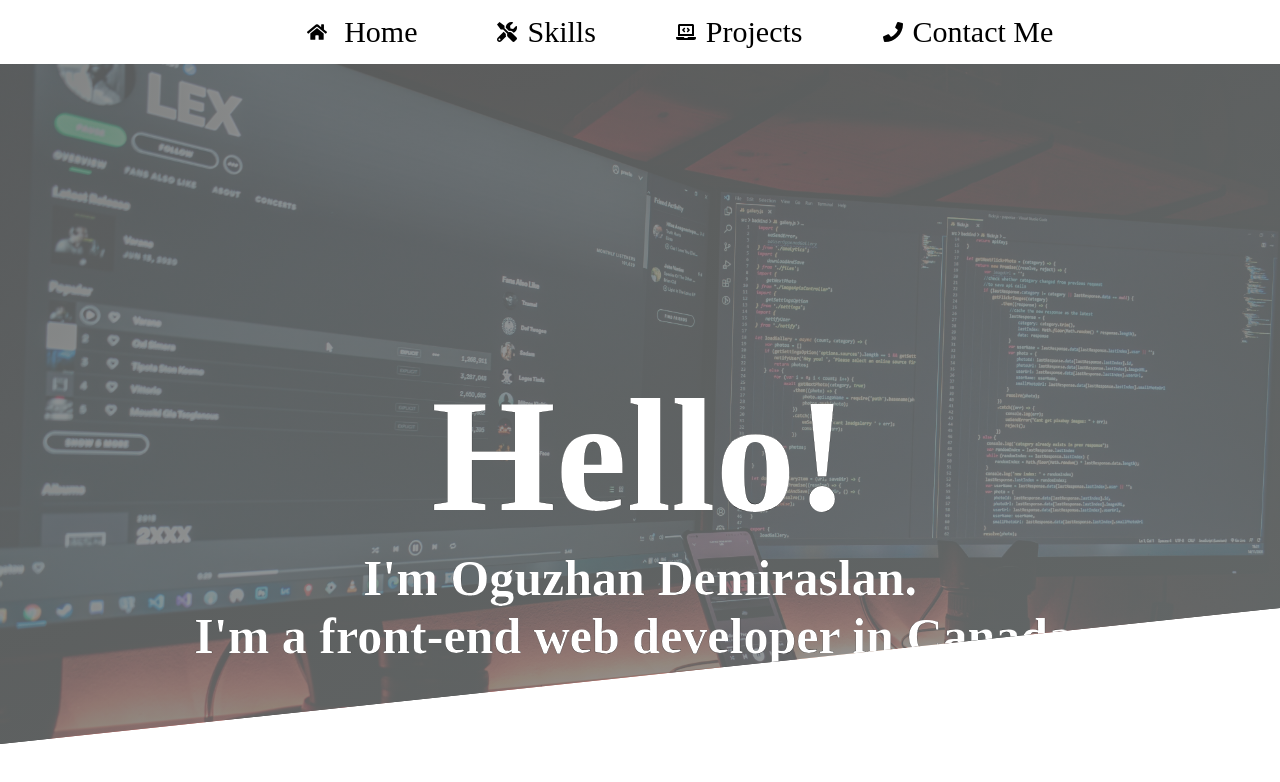
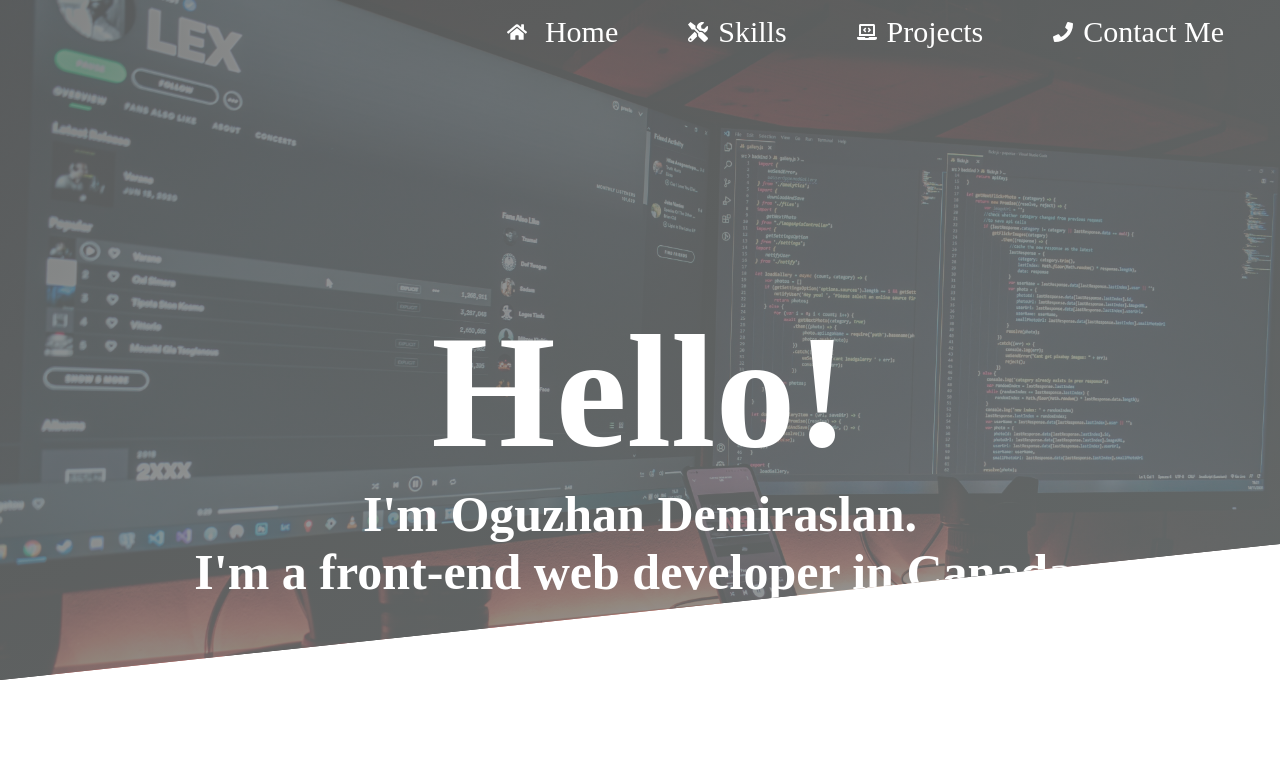
Before and after one commit to OzzyDm/portfolio, a Next.js app: page / in a window 1280 px wide. Shown: the top 782 px of the page. Built offline with nearby package versions, Linux system fonts and the light colour scheme.

Commit message:
navbar updated

```diff
--- a/components/header.module.css
+++ b/components/header.module.css
@@ -11,6 +11,7 @@
   height: 85vh;
   display: block;
   clip-path: polygon(0 0, 100% 0, 100% 80%, 0% 100%);
+  position: relative;
 }
 
 .name {
@@ -18,7 +19,6 @@
   text-align: center;
   padding-top: 30rem;
   color: #fff;
-  -webkit-text-stroke: 0.2px black;
 }
 
 .hello {
--- a/components/layout.module.css
+++ b/components/layout.module.css
@@ -1,18 +1,22 @@
 .nav {
   font-size: 3rem;
-  display: flex;
-  justify-content: center;
   padding: 1.5rem;
+  position: absolute;
+  z-index: 10;
+  color: #fff;
+  left: 33%;
+  transition: all 0.2s;
 }
 
 .link {
-  margin-left: 8rem;
+  margin-left: 7rem;
   cursor: pointer;
   transition: all 0.2s;
   font-size: 3rem;
 }
 
 .link:hover {
+  border-bottom: 1px solid #fff;
   transform: scale(1.2);
 }
 
```
